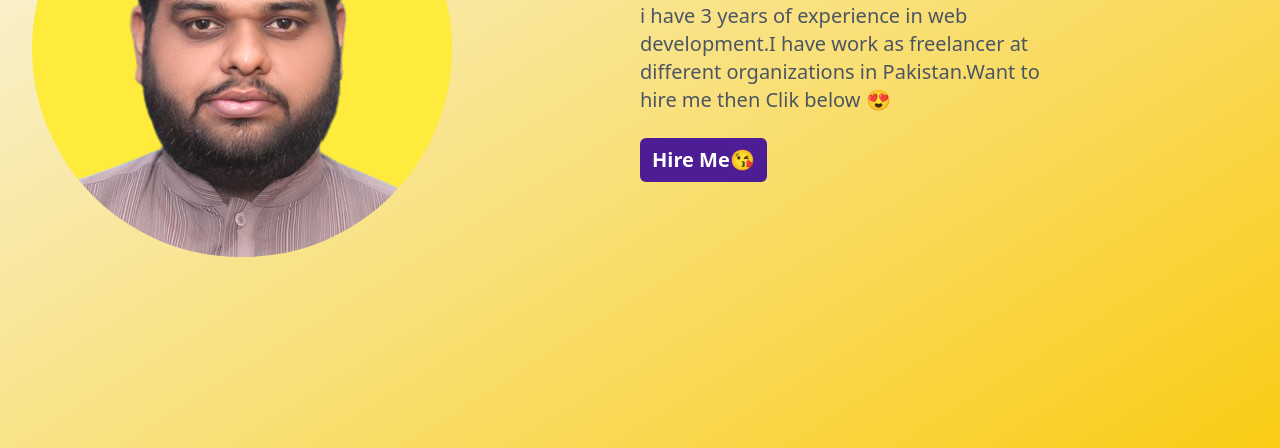
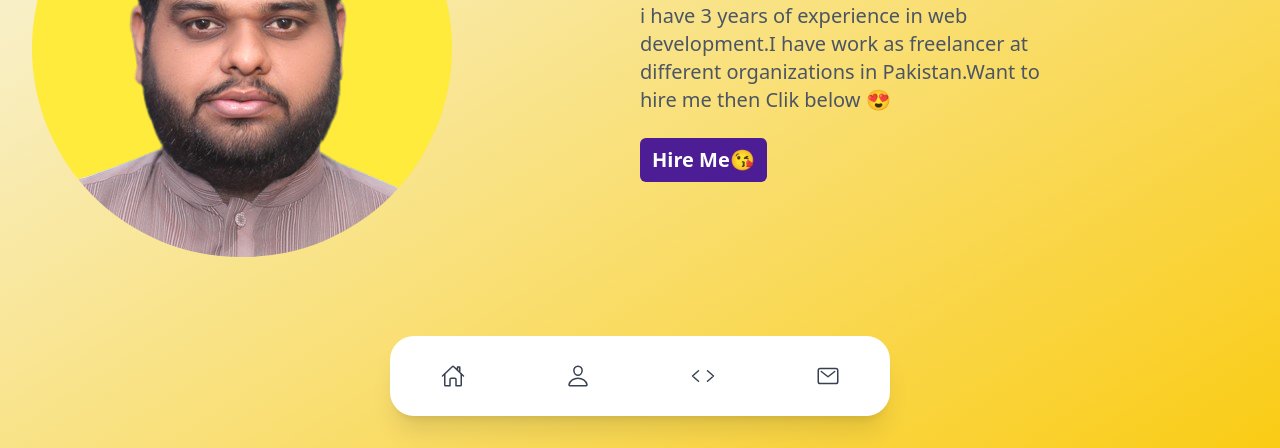
Before and after one commit to zohaibwebdev/portfolio02, a website: page index.html in a window 1280 px wide. Shown: the part 352-800 px from the top of the page. Drawn offline with nearby package versions, Linux system fonts and the light colour scheme.

Commit message:
magic indicator navigation has been added

```diff
--- a/index.html
+++ b/index.html
@@ -8,7 +8,7 @@
 </head>
 <body class="relative">
    <!-- hero section  -->
-   <header id="header" class=" min-h-screen flex flex-col md:flex-row space-y-8 justify-center items-center px-8 py-8 bg-gradient-to-br from-slate-50 to-yellow-400">
+   <header id="header" class=" min-h-screen flex flex-col-reverse md:flex-row space-y-8 justify-center items-center px-8 py-8 bg-gradient-to-br from-slate-50 to-yellow-400">
     <div class="flex-1">
         <img src="/img/profile.png" alt="zohaib" class="rounded-full">
     </div>
@@ -116,6 +116,37 @@
       </div>
     </div>
   </div>
+
+<!-- magic indicator -->
+
+<nav class="z-10 fixed left-2/4 -translate-x-2/4 bottom-8 rounded-3xl backdrop-blur-lg">
+  <ul class="bg-white shadow-xl relative flex justify-center items-center md:justify-around h-20 w-[350px] md:w-[500px] rounded-3xl">
+    <li class="relative list-none w-[70px] h-[70px]">
+      <a href="#" class="relative w-full text-center">
+        <span class="relative block leading-[75px] text-[1.5em] text-center  text-gray-700 "><ion-icon name="home-outline"></ion-icon></span>
+
+      </a>
+    </li>
+    <li class="relative list-none w-[70px] h-[70px]">
+      <a href="#about" class="relative  w-full text-center">
+        <span class="relative block leading-[75px] text-[1.5em] text-center delay-150 text-gray-700 "><ion-icon name="person-outline"></ion-icon></span>
+
+      </a>
+    </li>
+    <li class="relative list-none w-[70px] h-[70px]">
+      <a href="#work" class="relative  w-full text-center">
+        <span class="relative block leading-[75px] text-[1.5em] text-center text-gray-700"><ion-icon name="code-outline"></ion-icon></span>
+
+      </a>
+    </li >
+    <li class="relative list-none w-[70px] h-[70px]">
+      <a href="#contact" class="relative  w-full text-center">
+        <span class="relative block leading-[75px] text-[1.5em] text-center  text-gray-700"><ion-icon name="mail-outline"></ion-icon></span>
+      </a>
+    </li>
+  </ul>
+</nav>
+
   <script type="module" src="https://unpkg.com/ionicons@7.1.0/dist/ionicons/ionicons.esm.js"></script>
   <script nomodule src="https://unpkg.com/ionicons@7.1.0/dist/ionicons/ionicons.js"></script>
 
```
Also changed, not shown: css/output.css.
